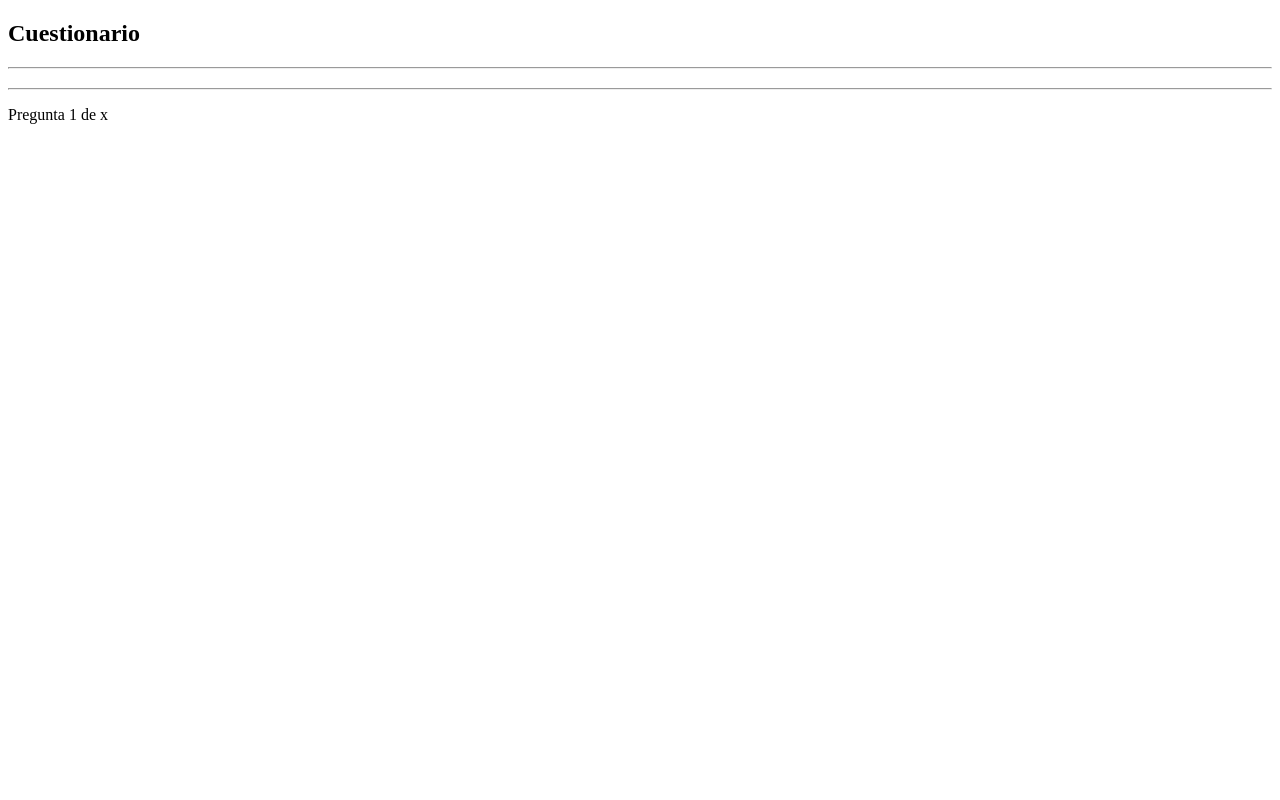
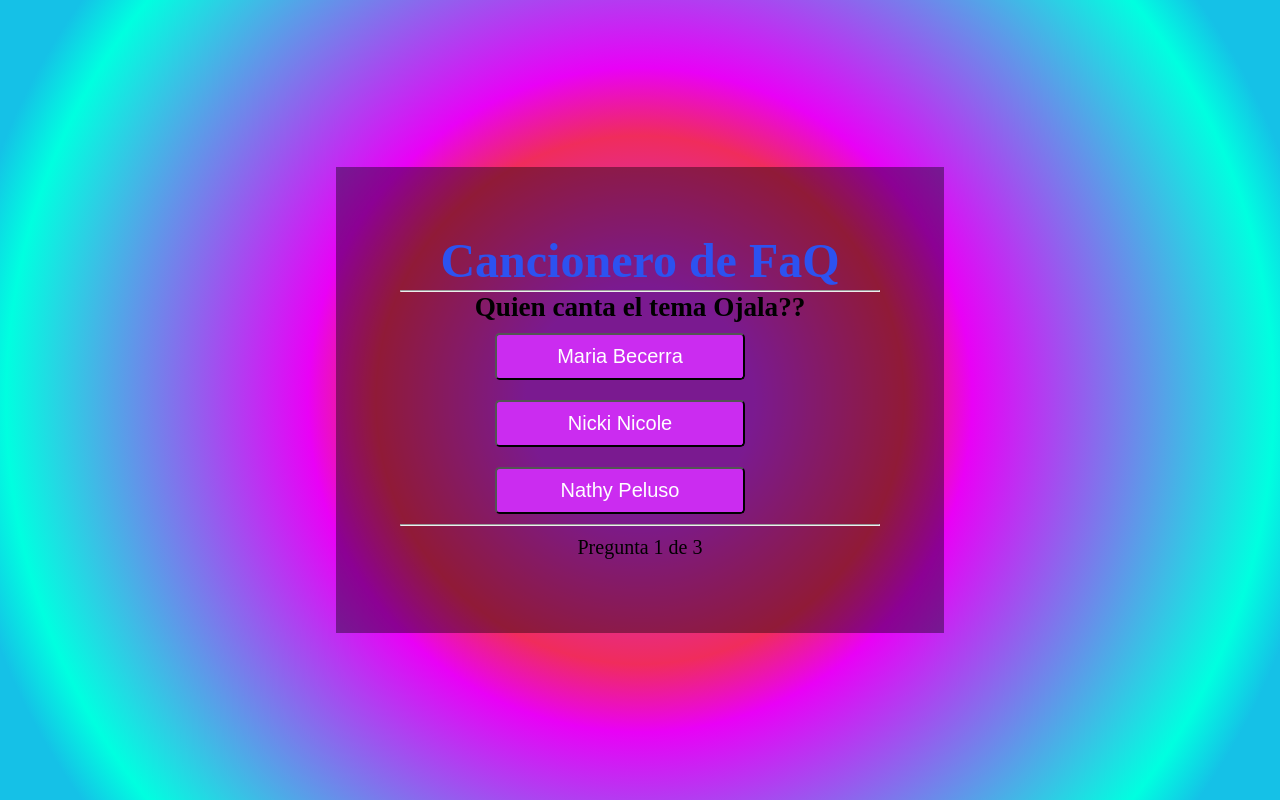
Before and after one commit to Facuskako/Preguntados-Facundo-Skako, a plain HTML site: page index.html in a window 1280 px wide. Drawn offline with Linux system fonts and the light colour scheme.

Commit message:
Introduciendo DOM al proyecto

```diff
--- a/app.js
+++ b/app.js
@@ -1,16 +1,20 @@
 import {nuevasPreguntas} from "./data/questions.js";
 import {Cuestionario} from "./models/Cuestionario.js"
+import {UI} from "./models/UI.js"
+
+
 
 function main (){
     const quiz = new Cuestionario(nuevasPreguntas);
-
-    quiz.guess("opcion1")
+        const ui = new UI();
 
 
-    console.log(quiz);
+        ui.mostrarPregunta(quiz.getPreguntasIndex().texto)
+        ui.mostrarOpciones(quiz.getPreguntasIndex().opciones)
 
-    console.log(
-        quiz.getPreguntasIndex());
+
+
+
 }
 
 main()
--- a/data/data.js
+++ b/data/data.js
@@ -4,7 +4,7 @@ export const data = [
 
     {
         preguntas: "Quien canta el tema Ojala??",
-        opciones: ["Maria Becerra,Nicki Nicole,Nathy Peluso"],
+        opciones: ["Maria Becerra", "Nicki Nicole","Nathy Peluso"],
         respuesta: "Maria Becerra"
 
 
@@ -12,7 +12,7 @@ export const data = [
 
     {
         preguntas: "Quien canta el tema Antes de perderte?",
-        opciones: ["FMK,Duki,Lit Killah"],
+        opciones: ["FMK","Duki","Lit Killah"],
         respuesta: "Duki"
 
 
@@ -20,7 +20,7 @@ export const data = [
 
     {
         preguntas: "Quien protagoniza la Bzrp Music Session #51??",
-        opciones: ["Villano Antillano,Quevedo,Residente"],
+        opciones: ["Villano Antillano","Quevedo","Residente"],
         respuesta: "Villano Antillano"
 
 
--- a/index.html
+++ b/index.html
@@ -5,15 +5,15 @@
     <meta charset="UTF-8">
     <meta http-equiv="X-UA-Compatible" content="IE=edge">
     <meta name="viewport" content="width=device-width, initial-scale=1.0">
-    <script src="./app.js" type="module"></script>
     <title>Document</title>
+    <link rel="stylesheet" href="./style/style.css">
 </head>
 
-<body>
+<body class="contenedor__general">
 
 
     <div id="cuestionario">
-        <h2>Cuestionario</h2>
+        <h2 class="titulo__cuestionario">Cancionero de FaQ</h2>
 
         <hr>
 
@@ -21,19 +21,24 @@
 
         <div id="opciones">
 
+
         </div>
 
         <hr>
 
         <footer>
 
-            <p id="progreso">Pregunta 1 de x</p>
+            <p id="progreso">Pregunta 1 de 3</p>
 
         </footer>
 
 
     </div>
 
+
+    <script src="./app.js" type="module"></script>
+
+
 </body>
 
 </html>
--- /dev/null
+++ b/models/UI.js
@@ -0,0 +1,25 @@
+export class UI {
+    constructor () {}
+
+
+    mostrarPregunta(texto){
+        const preguntaTitulo = document.getElementById("pregunta")
+        preguntaTitulo.innerText = texto;
+
+    }
+
+    mostrarOpciones(opciones){
+        const opcionesContenedor = document.getElementById("opciones")
+
+
+        for (let i = 0; i < opciones.length; i++){
+            const boton = document.createElement("button")
+            boton.innerText = opciones[i]
+            boton.className = "boton"
+
+
+            opcionesContenedor.append(boton)
+        }
+    }
+
+}
--- a/style/style.css
+++ b/style/style.css
@@ -0,0 +1,60 @@
+* {
+    padding: 0;
+    margin: 0;
+}
+
+.contenedor__general {
+    background: rgb(203, 44, 240);
+    background: radial-gradient(circle, rgba(203, 44, 240, 1) 15%, rgba(240, 44, 92, 1) 35%, rgba(233, 1, 246, 1) 44%, rgba(0, 255, 224, 1) 84%, rgba(21, 193, 231, 1) 91%);
+    display: flex;
+    justify-content: center;
+    align-items: center;
+    height: 100vh;
+}
+
+#cuestionario {
+    background-color: rgba(0, 0, 0, 40%);
+    width: 30rem;
+    padding: 4rem;
+    text-align: center;
+
+}
+
+.titulo__cuestionario{
+    color: #2c52f0;
+    font-size: 3rem;
+    text-align: center;
+    padding: 2px 0;
+}
+
+#pregunta{
+    font-size: 1.7rem;
+    color: black;
+}
+
+#opciones{
+    align-items: center;
+}
+
+.boton{
+    background-color:rgb(203, 44, 240);
+    color: white;
+    width: 250px;
+    font-size: 20px;
+    border-radius: .3rem;
+    padding: 10px 20px;
+    margin: 10px 40px 10px 0;
+    outline: 0;
+}
+
+.boton:hover{
+    cursor: pointer;
+    background-color:#2c52f0 ;
+
+}
+
+#progreso{
+    font-size: 20px;
+    margin: 10px;
+
+}
```
